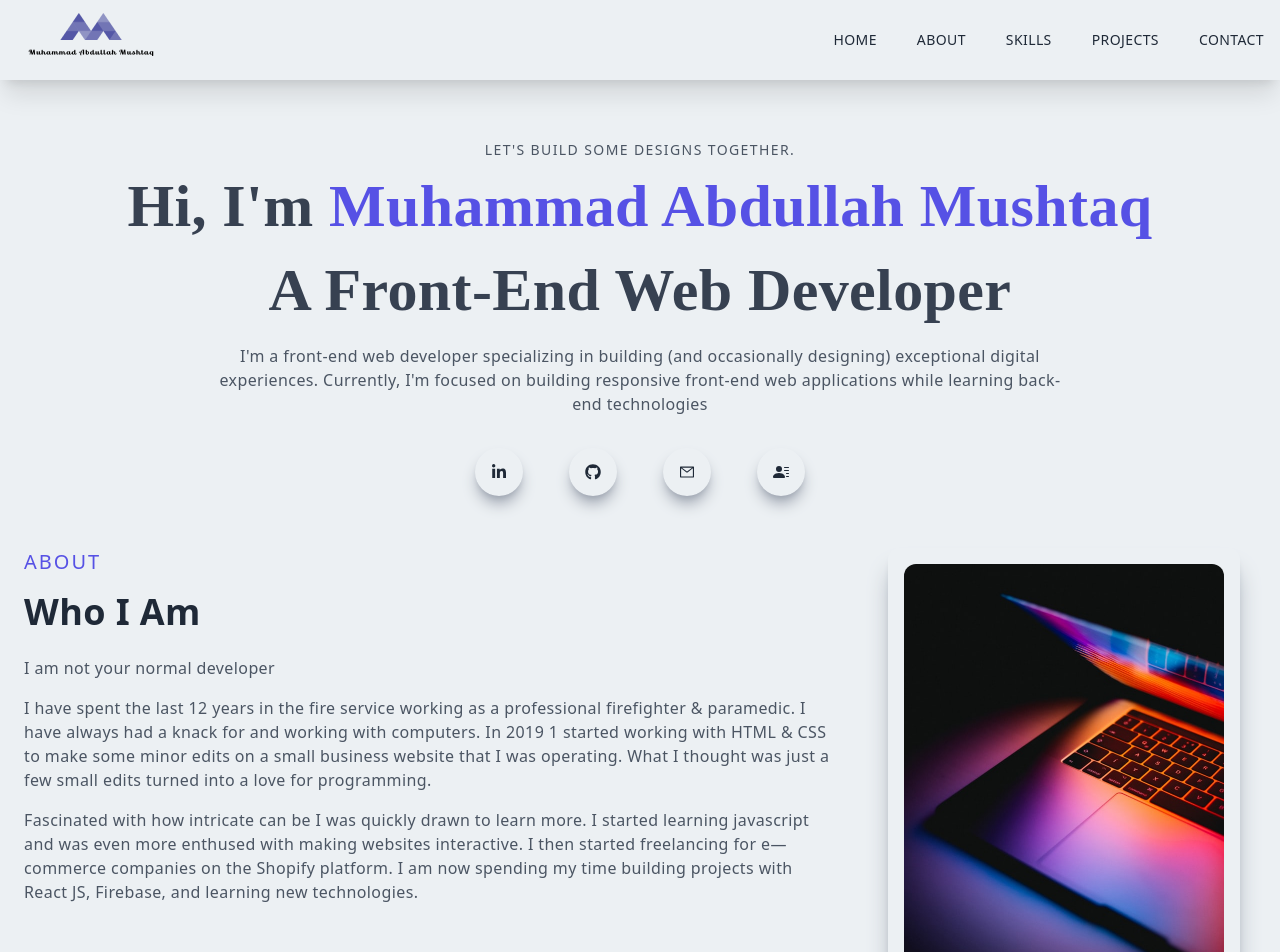
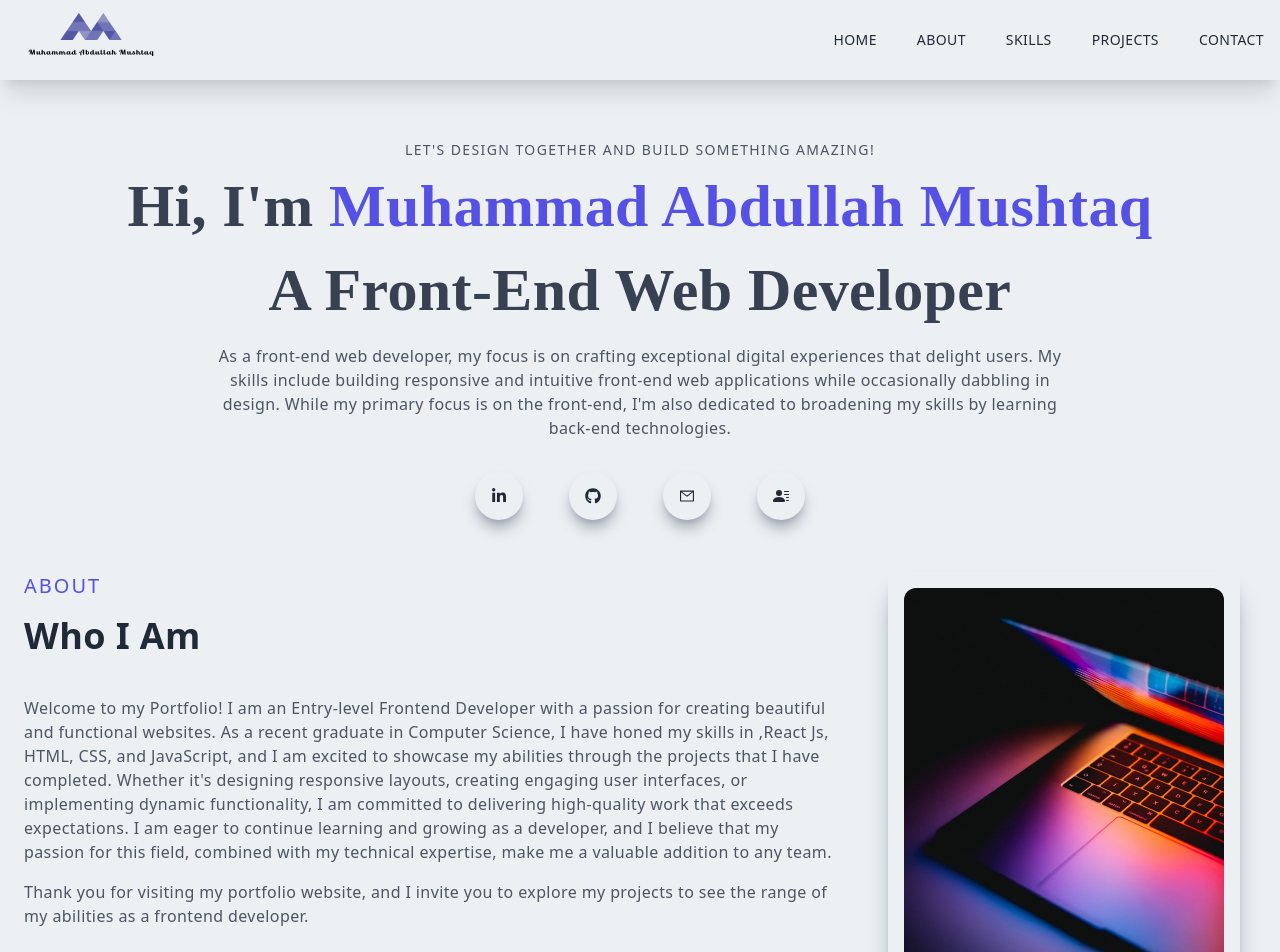
Before and after one commit to MuhammadAbdullahMushtaq/Portfolio, a React (Create React App) app: page / in a window 1280 px wide. Shown: the top 952 px of the page. Built offline with nearby package versions, Linux system fonts and the light colour scheme.

Commit message:
basic completed

```diff
--- a/src/Components/About.jsx
+++ b/src/Components/About.jsx
@@ -9,19 +9,13 @@ const About = () => {
             <p className='uppercase text-xl tracking-widest text-[#5651e5]'>About</p>
             <h2 className='py-4'>Who I Am</h2>
             <p className='py-2 text-gray-600'>
-               I am not your normal developer
             </p>
             <p className='py-2 text-gray-600'>
-            I have spent the last 12 years in the fire service working as a professional firefighter &
-            paramedic. I have always had a knack for and working with computers. In 2019 1
-            started working with HTML & CSS to make some minor edits on a small business website that I
-            was operating. What I thought was just a few small edits turned into a love for programming.
+            Welcome to my Portfolio! I am an Entry-level Frontend Developer with a passion for creating beautiful and functional websites. As a recent graduate in Computer Science, I have honed my skills in ,React Js, HTML, CSS, and JavaScript, and I am excited to showcase my abilities through the projects that I have completed.
+            Whether it's designing responsive layouts, creating engaging user interfaces, or implementing dynamic functionality, I am committed to delivering high-quality work that exceeds expectations. I am eager to continue learning and growing as a developer, and I believe that my passion for this field, combined with my technical expertise, make me a valuable addition to any team.
             </p>
             <p className='py-2 text-gray-600'>
-            Fascinated with how intricate can be I was quickly drawn to learn more. I started
-            learning javascript and was even more enthused with making websites interactive. I then started
-            freelancing for e—commerce companies on the Shopify platform. I am now spending my time
-            building projects with React JS, Firebase, and learning new technologies.
+            Thank you for visiting my portfolio website, and I invite you to explore my projects to see the range of my abilities as a frontend developer.
             </p>
          </div>
          <div className='w-[95%] m-auto p-4 flex justify-center items-center rounded-xl shadow-xl shadow-gray-400 hover:scale-105 ease-in duration-300 sm:w-[90%] md:w-ful'>
--- a/src/Components/Contact.jsx
+++ b/src/Components/Contact.jsx
@@ -26,7 +26,7 @@ const Contact = () => {
                   <div>
                      <h2 className='py-3'>Muhammad Abdullah Mushtaq</h2>
                      <p>Frontend Developer</p>
-                     <p className='py-4'>I am available for freelance or full-time position. Contact me and let's talk.</p>
+                     <p className='py-4'>I am Available for Freelance or Full-time Position. Contact me and let's talk.</p>
                   </div>
                   <div>
                      <p className='uppercase pt-8'>Connect With Me</p>
--- a/src/Components/Main.jsx
+++ b/src/Components/Main.jsx
@@ -10,7 +10,7 @@ const Main = () => {
       <div className='w-full max-w-[1240px] mx-auto p-2 flex justify-center items-center'>
           <div>
             <p className='uppercase tracking-widest text-sm text-gray-600'>
-            Let's Build Some Designs Together.
+            Let's design together and build something amazing!
             </p>
             <h1 className='py-4 text-gray-700'>
               Hi, I'm <span className='text-[#5651e5]'>Muhammad Abdullah Mushtaq</span>
@@ -19,10 +19,7 @@ const Main = () => {
               A Front-End Web Developer
             </h1>
             <p className='py-4 text-gray-600 max-w-[70%] m-auto'>
-              I'm a front-end web developer specializing in building (and
-              occasionally designing) exceptional digital experiences. Currently,
-              I'm focused on building responsive front-end web applications
-              while learning back-end technologies
+            As a front-end web developer, my focus is on crafting exceptional digital experiences that delight users. My skills include building responsive and intuitive front-end web applications while occasionally dabbling in design. While my primary focus is on the front-end, I'm also dedicated to broadening my skills by learning back-end technologies.
             </p>
             <div className='flex justify-between items-center max-w-[330px] m-auto py-4'>
               <a href='https://linkedin.com/in/muhammad-abdullah-mushtaq' target="_blank" without rel="noopener noreferrer" className='rounded-full shadow-lg shadow-gray-400 p-4 cursor-pointer hover:scale-110 ease-in duration-300'>
--- a/src/Components/Navbar.jsx
+++ b/src/Components/Navbar.jsx
@@ -78,8 +78,8 @@ const Navbar = () => {
                      </div>
                   </div>
                   <div className='border-b border-gray-300 my-4'>
-                     <p className='w-[85%] md:w-[90%] my-4'>
-                        Let's Build Some Design Together.
+                     <p className='w-[100%] md:w-[90%] text-[12px] sm:text-[14px] my-4 uppercase'>
+                     Let's design together and build something amazing!
                      </p>
                   </div>
                </div>
--- a/src/pages/Dictionary.jsx
+++ b/src/pages/Dictionary.jsx
@@ -24,9 +24,9 @@ const Dictionary = () => {
       <div className='max-w-[1240px] mx-auto p-4 grid md:grid-cols-5 gap-6 pt-8'>
          <div className='col-span-5 md:col-span-4'>
             <h2>Overview</h2>
-            <p>Add Description</p>
+            <p className='my-3'>The Dictionary website built using React, Material UI, Dictionary Api and axios is a dynamic web application that provides users with the ability to search for the meanings and definitions of words. <br/> The website integrates with a Dictionary API using the axios library to fetch data from the API in real-time. This allows users to receive accurate and up-to-date definitions. The API also provides information such as adverb, adjective, pronunciation.The website is designed with a user-friendly interface that allows users to easily search for words and navigate through the different sections of the website. The search bar is prominently displayed on the homepage, making it easy for users to enter the word they are looking for. <br/> Once a user enters a word, the website sends a request to the API and displays the results on the page. The results are organized in a clear and concise manner, with the definition, part of speech, and example sentences displayed prominently. <br/> The Dictionary website also includes additional feature such as the ability to save words to a favorites list.</p>
             <h2 className='text-2xl'>Hosted Platform</h2>
-            <p className='text-lg'>Netlify</p>
+            <p className='text-lg my-2'>Netlify</p>
             <button className='px-6 py-1 mt-4 mr-8 sm:px-8 sm:py-2'><a href="https://reactdict.netlify.app/" target="_blank" without rel="noopener noreferrer" >DEMO</a></button>
             <button className='px-6 py-1 mt-4 sm:px-8 sm:py-2'><a href="https://github.com/MuhammadAbdullahMushtaq/React_Dictionary" target="_blank" without rel="noopener noreferrer" >CODE</a></button>
          </div>
--- a/src/pages/ECommerce.jsx
+++ b/src/pages/ECommerce.jsx
@@ -24,8 +24,8 @@ const ECommerce = () => {
       <div className='max-w-[1240px] mx-auto p-4 grid md:grid-cols-5 gap-6 pt-8'>
          <div className='col-span-5 md:col-span-4'>
             <h2>Overview</h2>
-            <p>Add Description</p>
-            <h2 className='text-2xl'>Hosted Platform</h2>
+            <p className='my-3'>The E-commerce UI website is built using HTML, CSS, JavaScript, and Font Awesome. HTML is used to create the structure and content of the website, while CSS is used to style and layout the webpage. JavaScript is used to add interactivity and dynamic behavior to the website, such as showing and hiding elements based on user actions or updating the content without refreshing the page.<br/> In summary, the E-commerce UI website is a responsive and visually appealing website built using HTML, CSS, JavaScript, and Font Awesome. It provides a user-friendly interface for customers to browse and purchase products, with various features like search bars, shopping carts, and social media integration.</p>
+            <h2 className='text-2xl my-2'>Hosted Platform</h2>
             <p className='text-lg'>Firebase</p>
             <button className='px-6 py-1 mt-4 mr-8 sm:px-8 sm:py-2'><a href="https://webcv-b5851.web.app/ " target="_blank" without rel="noopener noreferrer" >DEMO</a></button>
             <button className='px-6 py-1 mt-4 sm:px-8 sm:py-2'><a href="https://github.com/MuhammadAbdullahMushtaq/RedStore_ECom" target="_blank" without rel="noopener noreferrer" >CODE</a></button>
--- a/src/pages/NoteBook.jsx
+++ b/src/pages/NoteBook.jsx
@@ -24,9 +24,9 @@ const NoteBook = () => {
       <div className='max-w-[1240px] mx-auto p-4 grid md:grid-cols-5 gap-6 pt-8'>
          <div className='col-span-5 md:col-span-4'>
             <h2>Overview</h2>
-            <p>Add Description</p>
+            <p className='my-3'>The notebook website is built using HTML, CSS, and JavaScript with a Firebase database. JavaScript is used to add interactivity to the website and handle user input. Firebase is used as a backend database to store user data, such as notes and user information. <br/> The website uses Firebase's Realtime Database feature to store and retrieve user data in real-time.<br/> The website's JavaScript code is responsible for handling user input and interacting with the Firebase database. For example, When a user creates a new note, JavaScript code sends a request to the Firebase database to create a new record. <br/> When a user updates or deletes a note, JavaScript code updates or deletes the record in the Firebase database.</p>
             <h2 className='text-2xl'>Hosted Platform</h2>
-            <p className='text-lg'>Firebase</p>
+            <p className='text-lg my-2'>Firebase</p>
             <button className='px-6 py-1 mt-4 mr-8 sm:px-8 sm:py-2'><a href="https://onlinedata-form.web.app/" target="_blank" without rel="noopener noreferrer" >DEMO</a></button>
             <button className='px-6 py-1 mt-4 sm:px-8 sm:py-2'><a href="https://github.com/MuhammadAbdullahMushtaq/NoteBook" target="_blank" without rel="noopener noreferrer" >CODE</a></button>
          </div>
--- a/src/pages/Quiz.jsx
+++ b/src/pages/Quiz.jsx
@@ -24,9 +24,9 @@ const Quiz = () => {
       <div className='max-w-[1240px] mx-auto p-4 grid md:grid-cols-5 gap-6 pt-8'>
          <div className='col-span-5 md:col-span-4'>
             <h2>Overview</h2>
-            <p>Add Description</p>
+            <p className='my-3'>A quiz website built using HTML, CSS, and JavaScript is an engaging and interactive platform that allows users to test their knowledge on various subjects. The quiz page itself can have a timer, multiple-choice questions. The website can also provide immediate feedback to users by displaying their scores and correct answers after they submit the quiz. <br/> In the JavaScript code, the website uses variables to store data, such as the user's score, the questions and answers for the quiz, and the current question number. The website uses arrays to store multiple pieces of data, such as the questions and answers for the quiz. <br/> The website also uses functions to perform specific tasks, such as checking the user's answer and updating the user's score. Functions can be called multiple times throughout the code, making the code more efficient and easier to maintain. <br/> </p>
             <h2 className='text-2xl'>Hosted Platform</h2>
-            <p className='text-lg'>Firebase</p>
+            <p className='text-lg my-2'>Firebase</p>
             <button className='px-6 py-1 mt-4 mr-8 sm:px-8 sm:py-2'><a href="https://links-images.web.app/" target="_blank" without rel="noopener noreferrer" >DEMO</a></button>
             <button className='px-6 py-1 mt-4 sm:px-8 sm:py-2'><a href="https://github.com/MuhammadAbdullahMushtaq/QuizApp" target="_blank" without rel="noopener noreferrer" >CODE</a></button>
          </div>
--- a/src/pages/WeatherApp.jsx
+++ b/src/pages/WeatherApp.jsx
@@ -24,9 +24,9 @@ const WeatherApp = () => {
       <div className='max-w-[1240px] mx-auto p-4 grid md:grid-cols-5 gap-6 pt-8'>
          <div className='col-span-5 md:col-span-4'>
             <h2>Overview</h2>
-            <p>Get accurate and up-to-date weather information for locations around the world on website. Built with React JS, Bootstrap and Open Weather API. Displays the weather forecast of any location across the world. Provides details about the temperature and weather condition. It is hosted on Firebase.</p>
+            <p className='my-3'>Welcome to weather website, where you can find accurate and up-to-date information on the weather conditions in your area and around the world. Built with React JS, Bootstrap and Open Weather API. <br/> To ensure that data is reliable and comprehensive, I have integrated the Open Weather API, which provides real-time weather updates from a vast network of weather stations worldwide. <br/> The API returns data in JSON format, which can be easily consumed by the website built using React. The website will use the API to fetch current weather conditions. With this powerful tool, you can see accurate and current information on temperature, Condition.</p>
             <h2 className='text-2xl'>Hosted Platform</h2>
-            <p className='text-lg'>Firebase</p>
+            <p className='text-lg my-2' >Firebase</p>
             <button className='px-6 py-1 mt-4 mr-8 sm:px-8 sm:py-2'><a href="https://weatherapp-react-ae5b5.web.app/ " target="_blank" without rel="noopener noreferrer" >DEMO</a></button>
             <button className='px-6 py-1 mt-4 sm:px-8 sm:py-2'><a href="https://github.com/MuhammadAbdullahMushtaq/WeatherApp-React" target="_blank" without rel="noopener noreferrer" >CODE</a></button>
          </div>
```
Also changed, not shown: 1 other file (tests, documents, lock files or other folders).
